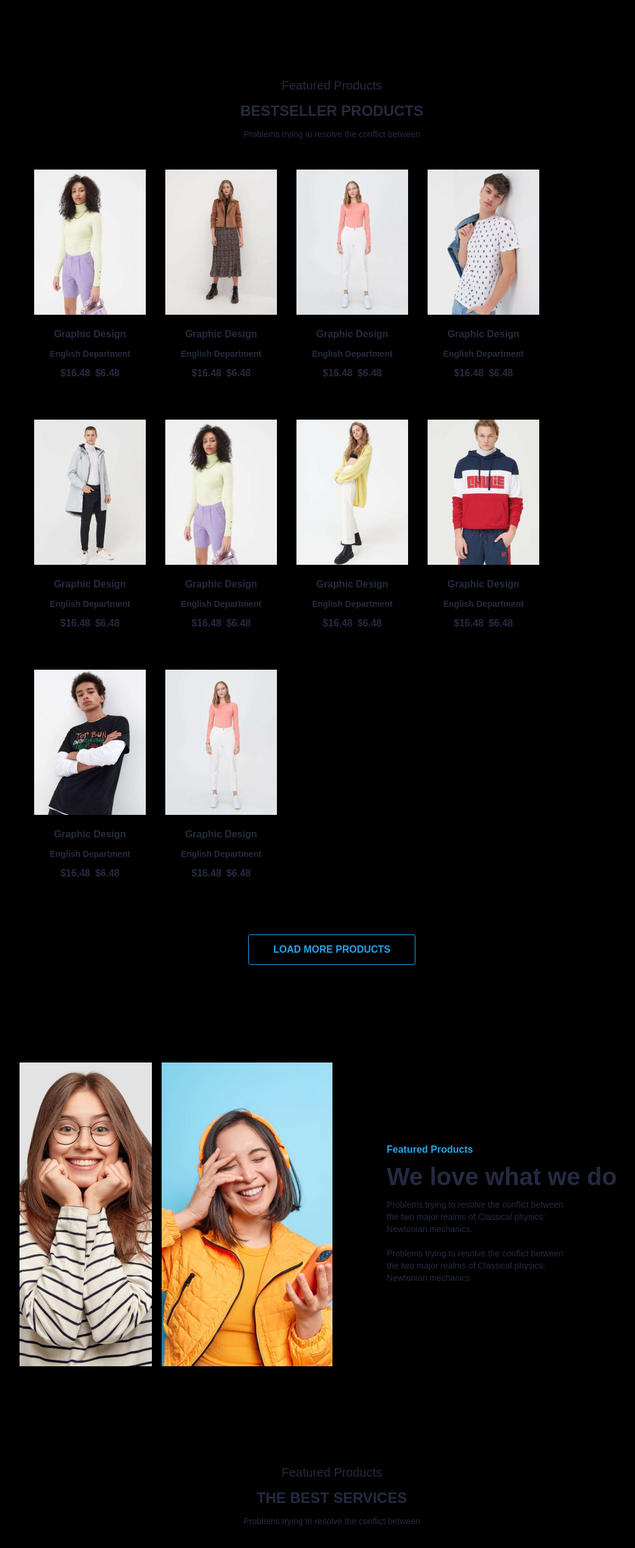
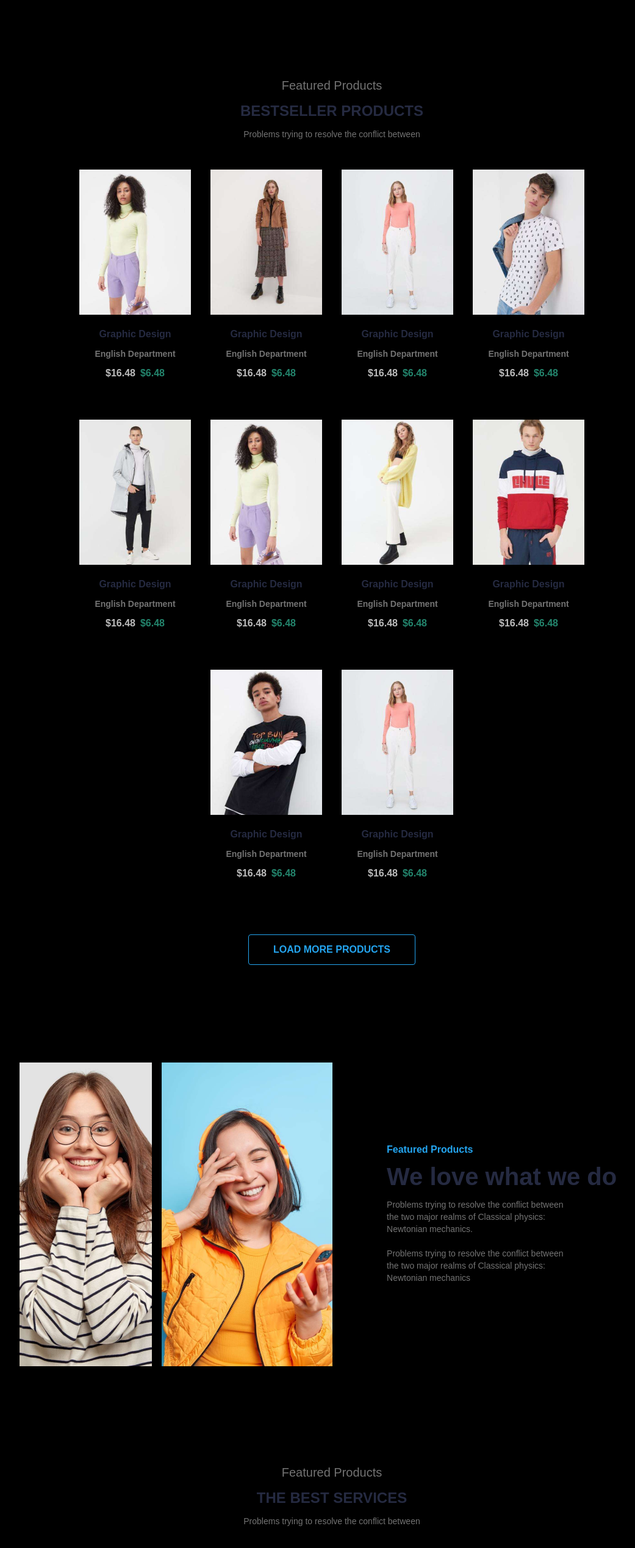
Before and after one commit to hacermelisyilmaz/E-Commerce-Project, a React (Create React App) app in the folder e-commerce/: page / in a window 1280 px wide. Shown: the part 1520-4058 px from the top of the page at 61% size, without its empty margins (96-1137 px from the left). Built offline with nearby package versions, Linux system fonts and the light colour scheme.

Commit message:
Color names are updated

```diff
--- a/e-commerce/src/components/Post.js
+++ b/e-commerce/src/components/Post.js
@@ -15,36 +15,34 @@ function Post({ data }) {
       <div className="text-content p-6 pb-9 flex flex-col justify-between">
         <div className="first-line flex justify-between">
           <h6 className="text-sm font-bold text-secondary">{data.title1}</h6>
-          <div className="flex p-[5px] border rounded-[20px] bg-primary">
+          <div className="flex items-center p-[5px] border rounded-[20px] bg-primary">
             <FontAwesomeIcon icon={faStar} className="text-star" />
             <p className="text-white">{data.rate}</p>
           </div>
         </div>
         <h5 className="font-bold">{data.title2}</h5>
-        <p className="text-sm text-tertiary">{data.description}</p>
+        <p className="text-sm text-accent">{data.description}</p>
         <div className="flex gap-2 items-center">
           <FontAwesomeIcon icon={faDownload} />
-          <span className="text-sm font-bold text-tertiary">
-            {data.salesno}
-          </span>
+          <span className="text-sm font-bold text-accent">{data.salesno}</span>
         </div>
         <div className="flex gap-2 font-bold">
-          <span className="text-oldgray">{data.oldprice}</span>
-          <span className="text-price">{data.newprice}</span>
+          <span className="text-neutral">{data.oldsuccess}</span>
+          <span className="text-success">{data.newsuccess}</span>
         </div>
         <img src={data.colors} className="w-1/3" />
         <div className="text-xs flex justify-between">
           <div>
             <FontAwesomeIcon icon={faClock} className="text-secondary" />
-            <span className="text-tertiary ml-1">{data.hour}</span>
+            <span className="text-accent ml-1">{data.hour}</span>
           </div>
           <div>
-            <FontAwesomeIcon icon={faChartBar} className="text-iconorange" />
-            <span className="text-tertiary ml-1">{data.lessons}</span>
+            <FontAwesomeIcon icon={faChartBar} className="text-warning" />
+            <span className="text-accent ml-1">{data.lessons}</span>
           </div>
           <div>
-            <FontAwesomeIcon icon={faChartLine} className="text-price" />
-            <span className="text-tertiary ml-1">{data.progress}</span>
+            <FontAwesomeIcon icon={faChartLine} className="text-success" />
+            <span className="text-accent ml-1">{data.progress}</span>
           </div>
         </div>
         <button className="text-secondary border rounded-[37px] border-secondary py-3 px-5 flex gap-3 justify-center items-center w-36">
--- a/e-commerce/src/components/ProductCard.js
+++ b/e-commerce/src/components/ProductCard.js
@@ -4,10 +4,10 @@ function ProductCard({ data }) {
       <img src={data.img} />
       <div className="font-bold flex flex-col items-center gap-3 pt-6 pb-9">
         <h5>{data.header}</h5>
-        <p className="text-sm leading-6 text-tertiary">{data.department}</p>
+        <p className="text-sm leading-6 text-accent">{data.department}</p>
         <div className="flex gap-2">
-          <span className="text-oldgray">{data.oldprice}</span>
-          <span className="text-price">{data.newprice}</span>
+          <span className="text-neutral">{data.oldprice}</span>
+          <span className="text-success">{data.newprice}</span>
         </div>
       </div>
     </div>
--- a/e-commerce/src/components/layout/Categories.js
+++ b/e-commerce/src/components/layout/Categories.js
@@ -3,13 +3,13 @@ import { faAngleRight } from "@fortawesome/free-solid-svg-icons";
 
 function Categories({ data }) {
   return (
-    <div className="Categories bg-lightgray">
+    <div className="Categories bg-info">
       <div className="py-6 w-[73%] mx-auto flex justify-between">
         <h2 className="text-2xl font-bold">Shop</h2>
         <div className="flex gap-4 font-bold py-2">
           <p>Home</p>
-          <FontAwesomeIcon icon={faAngleRight} className="text-oldgray" />
-          <p className="text-oldgray">Shop</p>
+          <FontAwesomeIcon icon={faAngleRight} className="text-neutral" />
+          <p className="text-neutral">Shop</p>
         </div>
       </div>
       <div className="w-3/4 mx-auto flex justify-center gap-4 pb-12">
--- a/e-commerce/src/components/layout/Features.js
+++ b/e-commerce/src/components/layout/Features.js
@@ -9,9 +9,9 @@ function Features({ data }) {
   return (
     <div className="Features py-[5rem] w-[75%] mx-auto">
       <div className="flex flex-col gap-3 items-center">
-        <h3 className="text-xl text-tertiary">{data.title1}</h3>
+        <h3 className="text-xl text-accent">{data.title1}</h3>
         <h2 className="text-2xl font-bold">{data.title2}</h2>
-        <p className="text-sm text-tertiary">{data.description}</p>
+        <p className="text-sm text-accent">{data.description}</p>
       </div>
       <div className="flex justify-center gap-11">
         {data.cards.map((card, index) => {
--- a/e-commerce/src/components/layout/Footer.js
+++ b/e-commerce/src/components/layout/Footer.js
@@ -9,7 +9,7 @@ import { Link } from "react-router-dom";
 function Footer({ data }) {
   return (
     <div className="Footer">
-      <div className="bg-lightgray">
+      <div className="bg-info">
         <div className="w-[70%] m-auto py-10 flex justify-between">
           <h1 className="text-2xl font-bold">{data.brand}</h1>
           <div className="text-secondary flex gap-5">
@@ -24,7 +24,7 @@ function Footer({ data }) {
           return (
             <div className="font-bold flex flex-col gap-5" key={index}>
               <h5>{nav.title}</h5>
-              <nav className="flex flex-col gap-3 text-tertiary">
+              <nav className="flex flex-col gap-3 text-accent">
                 <Link to={nav.nav1.link}>{nav.nav1.title}</Link>
                 <Link to={nav.nav2.link}>{nav.nav2.title}</Link>
                 <Link to={nav.nav3.link}>{nav.nav3.title}</Link>
@@ -39,7 +39,7 @@ function Footer({ data }) {
             <input
               type="email"
               placeholder={data.contact.placeholder}
-              className="bg-lightgray text-sm"
+              className="bg-info text-sm"
             />
             <button
               type="submit"
@@ -51,7 +51,7 @@ function Footer({ data }) {
           <p className="text-xs leading-7">{data.contact.caption}</p>
         </div>
       </div>
-      <div className="py-6 bg-lightgray">
+      <div className="py-6 bg-info">
         <div className="w-[70%] m-auto font-bold">
           <p>{data.copyright}</p>
         </div>
--- a/e-commerce/src/components/layout/ProductCards.js
+++ b/e-commerce/src/components/layout/ProductCards.js
@@ -4,11 +4,11 @@ function ProductCards({ data }) {
   return (
     <div className="ProductCards w-[80%] mx-auto py-[5rem] flex flex-col items-center">
       <div className="flex flex-col items-center gap-3 mb-6">
-        <h4 className="text-xl text-tertiary">{data.title1}</h4>
+        <h4 className="text-xl text-accent">{data.title1}</h4>
         <h3 className="text-2xl font-bold">{data.title2}</h3>
-        <p className="text-sm text-tertiary">{data.description}</p>
+        <p className="text-sm text-accent">{data.description}</p>
       </div>
-      <div className="cards flex flex-wrap gap-8 p-6">
+      <div className="cards flex flex-wrap justify-center gap-8 p-6">
         {data.products.map((card, index) => {
           return <ProductCard data={card} key={index} />;
         })}
--- a/e-commerce/src/components/layout/Shop.js
+++ b/e-commerce/src/components/layout/Shop.js
@@ -14,12 +14,12 @@ function Shop({ data }) {
           <div className="border rounded-md p-4">
             <FontAwesomeIcon icon={faTableCellsLarge} />
           </div>
-          <div className="border border-lightgray rounded-md p-4">
+          <div className="border border-info rounded-md p-4">
             <FontAwesomeIcon icon={faListCheck} />
           </div>
         </div>
         <div className="flex gap-3">
-          <select id="filter" name="filter" className="bg-lightgray">
+          <select id="filter" name="filter" className="bg-info">
             <option value={data.fopt1}>{data.fopt1}</option>
           </select>
           <button className="text-white bg-secondary py-3 px-5">
@@ -32,6 +32,13 @@ function Shop({ data }) {
           return <ProductCard data={card} key={index} />;
         })}
       </div>
+      {/* <div>
+        <button>{data.pagebuttons.first}</button>
+        <button>1</button>
+        <button>2</button>
+        <button>3</button>
+        <button>{data.pagebuttons.next}</button>
+      </div> */}
     </div>
   );
 }
--- a/e-commerce/src/components/layout/Vision.js
+++ b/e-commerce/src/components/layout/Vision.js
@@ -8,7 +8,7 @@ function Vision({ data }) {
       <div className="text-content w-1/2 flex flex-col justify-center gap-4 pl-[5.6rem]">
         <h5 className="font-bold text-secondary">{data.title1}</h5>
         <h2 className="text-[2.5rem] font-bold">{data.title2}</h2>
-        <div className="w-[70%] text-sm text-tertiary flex flex-col gap-5">
+        <div className="w-[70%] text-sm text-accent flex flex-col gap-5">
           <p className="text-sm">{data.description1}</p>
           <p className="text-sm">{data.description2}</p>
         </div>
```
